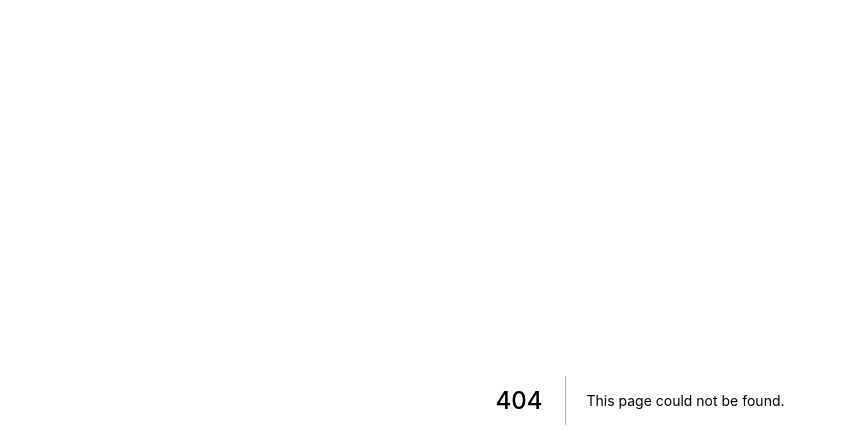
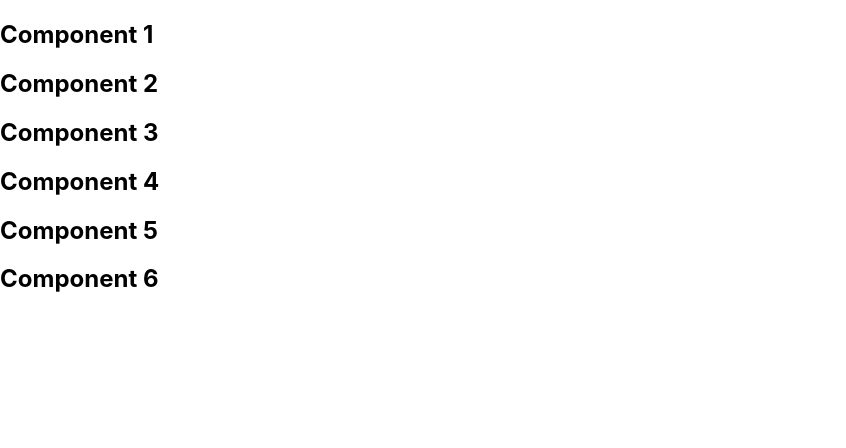
Before and after one commit to thelunardi/cod3r-react-next, a Next.js app: page /module/test in a window 1280 px wide. Before the commit this address had no page. Shown: the top 448 px of the page, without its empty margins (0-846 px from the left). Built offline with nearby package versions, Linux system fonts and the light colour scheme.

Commit message:
:sparkles: ecmascript modules - examples

```diff
--- /dev/null
+++ b/components/module/functional.js
@@ -0,0 +1,33 @@
+// export default (padrão) não importa o nome
+export function Component1() {
+    return <h2>Component 1</h2>
+}
+
+export const Component2 = function() {
+    return <h2>Component 2</h2>
+}
+
+export default function Component3() {
+    return (
+        <div>
+            <h2>Component 3</h2>
+        </div>
+    )
+}
+
+export const Component4 = props => <h2>Component 4</h2>
+
+const Component5 = () => {
+    return <h2>Component 5</h2>
+}
+
+const Component6 = () => (
+    <div>
+        <h2>Component 6</h2>
+    </div>
+)
+
+export {
+    Component5,
+    Component6
+}
--- /dev/null
+++ b/pages/module/test.js
@@ -0,0 +1,16 @@
+import
+    Component3, { Component1, Component2 as Comp2, Component4, Component5, Component6 }
+    from '../../components/module/functional'
+
+export default function test() {
+    return (
+        <div>
+            <Component1 />
+            <Comp2 />
+            <Component3 />
+            <Component4 />
+            <Component5 />
+            <Component6 />
+        </div>
+    )
+}
```
